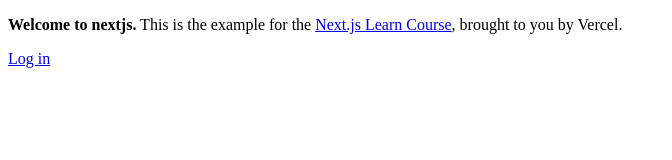
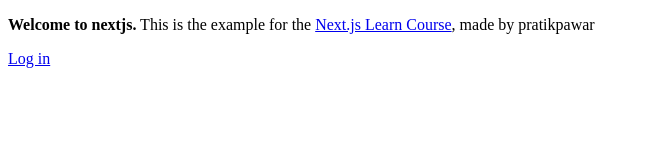
Before and after one commit to pratikpawar10/nextjs-dashboard, a Next.js app: page / in a window 1280 px wide. Shown: the top 160 px of the page, without its empty margins (0-672 px from the left). Built offline with nearby package versions, Linux system fonts and the light colour scheme.

Commit message:
added pratikpawar

```diff
--- a/app/page.tsx
+++ b/app/page.tsx
@@ -15,7 +15,7 @@ export default function Page() {
             <a href="https://nextjs.org/learn/" className="text-blue-500">
               Next.js Learn Course
             </a>
-            , brought to you by Vercel.
+            , made by pratikpawar
           </p>
           <Link
             href="/login"
```
